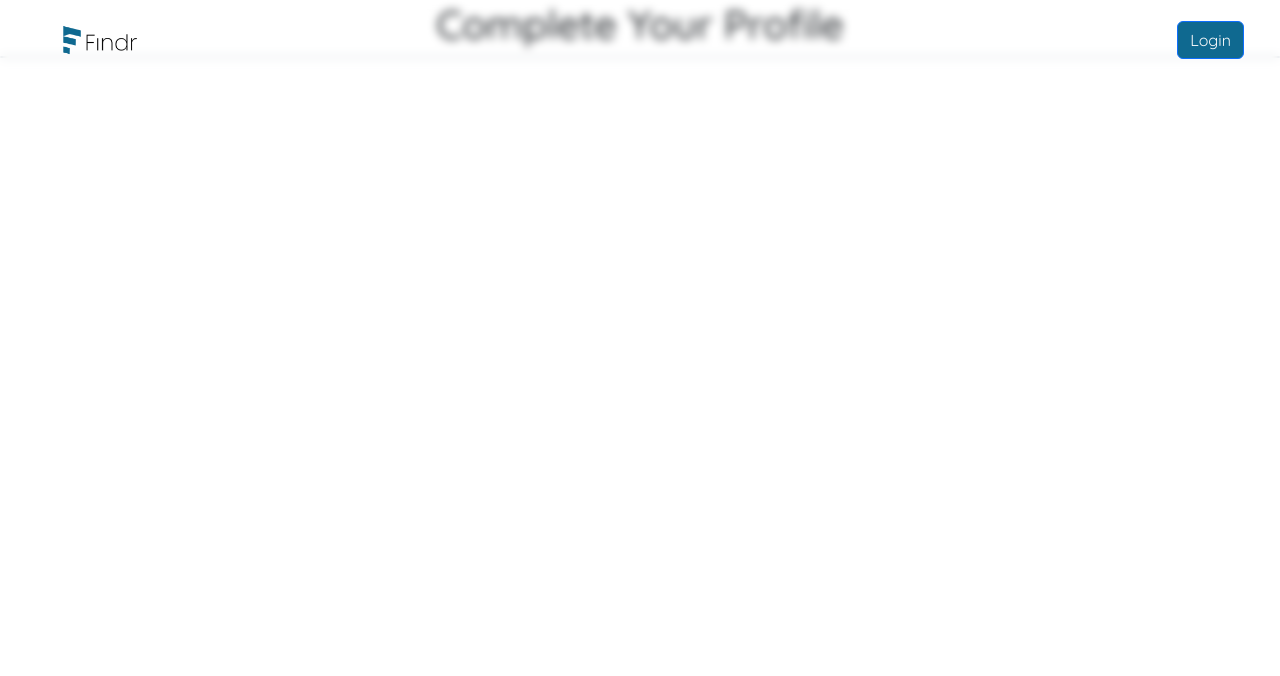
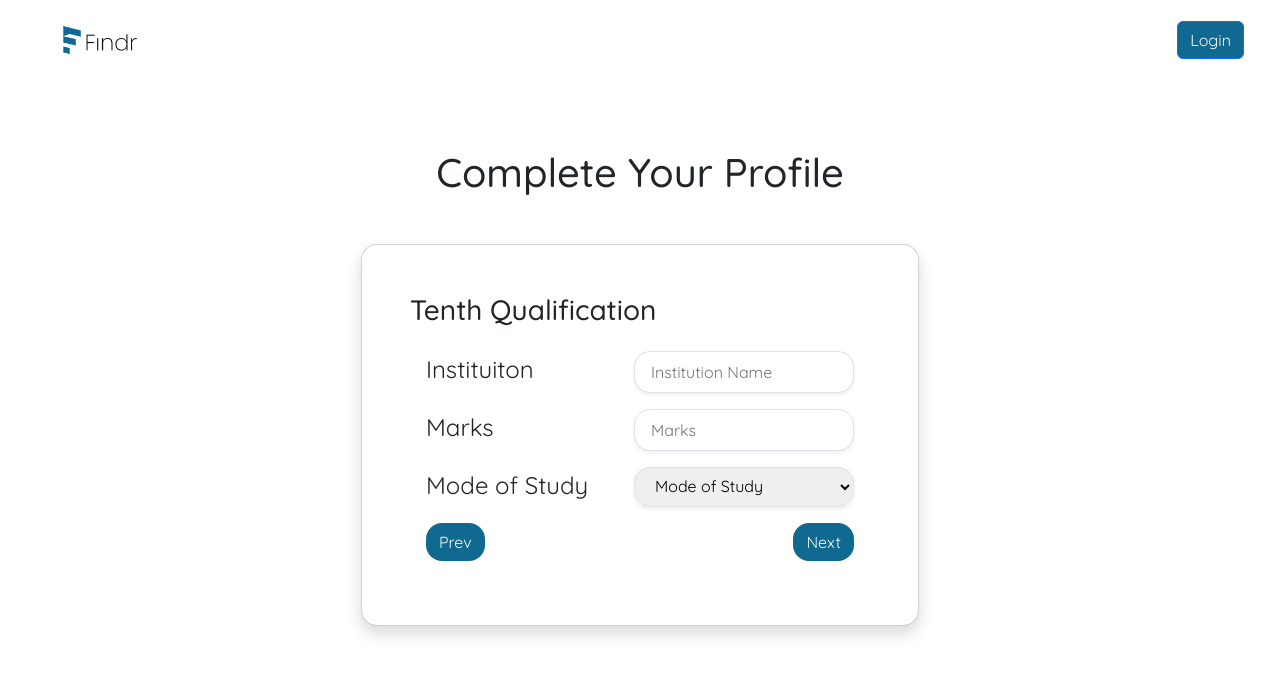
Before and after one commit to G0KS/findr_client, a React (Vite) app: page /profile in a window 1280 px wide. Shown: the top 676 px of the page. Built offline with nearby package versions, Linux system fonts and the light colour scheme.

Commit message:
profile page

```diff
--- a/src/pages/Profile/Profile.jsx
+++ b/src/pages/Profile/Profile.jsx
@@ -1,13 +1,116 @@
-import React from "react";
+import React, { useState } from "react";
+import { toast } from "react-toastify";
 
 function Profile() {
+   const [inputData, setInputData] = useState({
+      tenth_institution: "",
+      tenth_marks: "",
+      tenth_mode_of_study: "",
+   });
+
+   const getInputData = (e) => {
+      const { name, value } = e.target;
+      setInputData({ ...inputData, [name]: value });
+   };
+
+   console.log(inputData);
+
+   const handleSubmit = async (e) => {
+      e.preventDefault();
+      const { tenth_institution, tenth_marks, tenth_mode_of_study } = inputData;
+      if(!tenth_institution||!tenth_marks||!tenth_mode_of_study){
+         toast.warning("Fill all details")
+      }else{
+         const response = await axios.put()
+      }
+   };
+
    return (
-      <div>
-         <h1 className="text-center">Complete Your Profile</h1>
-         <div className="inputCard border rounded-4">
-
+      <section>
+         <div style={{ paddingTop: "100px" }} className="container ms-auto">
+            <h1 className="text-center mt-5">Complete Your Profile</h1>
+            <div
+               className="card shadow p-5 mx-auto my-5 rounded-4"
+               style={{ width: "50%" }}
+            >
+               <h3 className="card-title">Tenth Qualification</h3>
+               <div className="card-body">
+                  <div className="d-flex justify-content-between mb-3">
+                     <label htmlFor="" className="fs-4">
+                        Instituiton
+                     </label>
+                     <input
+                        type="text"
+                        placeholder="Institution Name"
+                        name="tenth_institution"
+                        onChange={(e) => getInputData(e)}
+                        className="shadow-sm border rounded-4 px-3 py-2 "
+                        style={{
+                           border: "none",
+                           outline: "none",
+                           width: "220px",
+                        }}
+                     />
+                  </div>
+                  <div className="d-flex justify-content-between mb-3">
+                     <label htmlFor="" className="fs-4">
+                        Marks
+                     </label>
+                     <input
+                        type="text"
+                        placeholder="Marks"
+                        name="tenth_marks"
+                        onChange={(e) => getInputData(e)}
+                        className="shadow-sm border rounded-4 px-3 py-2 "
+                        style={{
+                           border: "none",
+                           outline: "none",
+                           width: "220px",
+                        }}
+                     />
+                  </div>
+                  <div className="d-flex justify-content-between mb-3">
+                     <label htmlFor="" className="fs-4">
+                        Mode of Study
+                     </label>
+                     <select
+                        className="shadow-sm border rounded-4 px-3 py-2 "
+                        name="tenth_mode_of_study"
+                        onChange={(e) => getInputData(e)}
+                        style={{
+                           border: "none",
+                           outline: "none",
+                           width: "220px",
+                        }}
+                     >
+                        <option selected hidden>
+                           Mode of Study{" "}
+                        </option>
+                        <option value="Full Time">Full Time</option>
+                        <option value="Part Time">Part Time</option>
+                        <option value="Distance / Online">
+                           Distance / Online
+                        </option>
+                     </select>
+                  </div>
+                  <div className="d-flex justify-content-between">
+                     <button
+                        className="btn text-light rounded-4 me-2"
+                        style={{ backgroundColor: "#0F6990" }}
+                     >
+                        Prev
+                     </button>
+                     <button
+                        className="btn text-light rounded-4"
+                        style={{ backgroundColor: "#0F6990" }}
+                     >
+                        Next
+                     </button>
+                  </div>
+               </div>
+            </div>
          </div>
-      </div>
+      </section>
    );
 }
 
```
